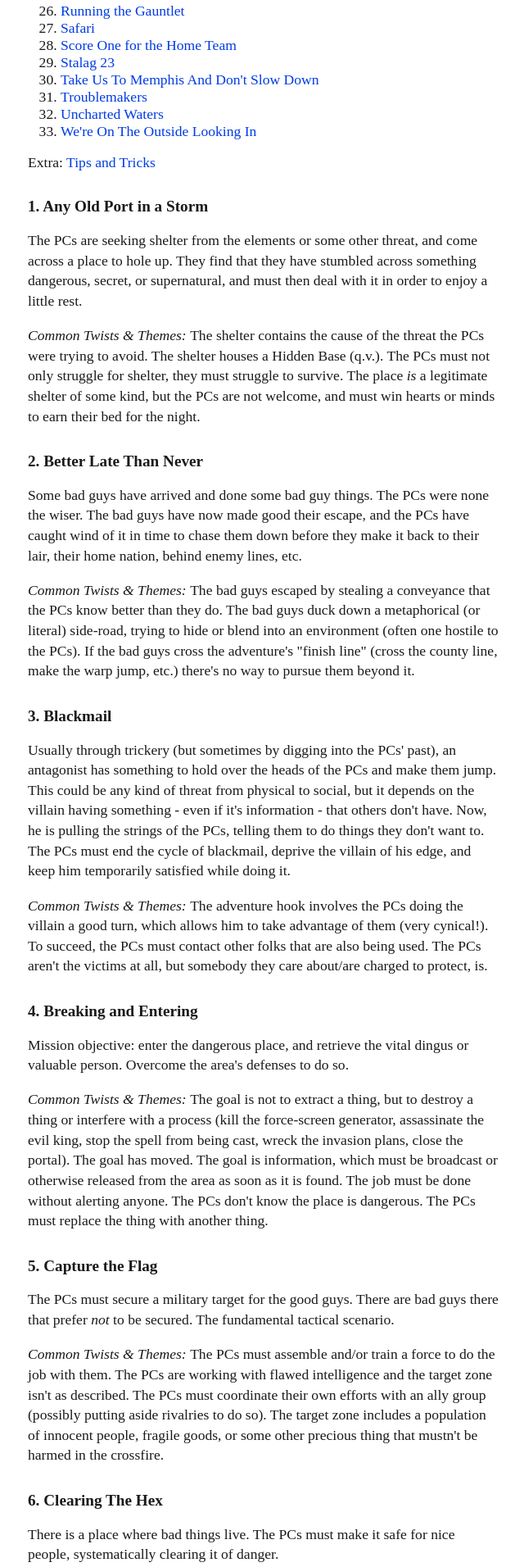
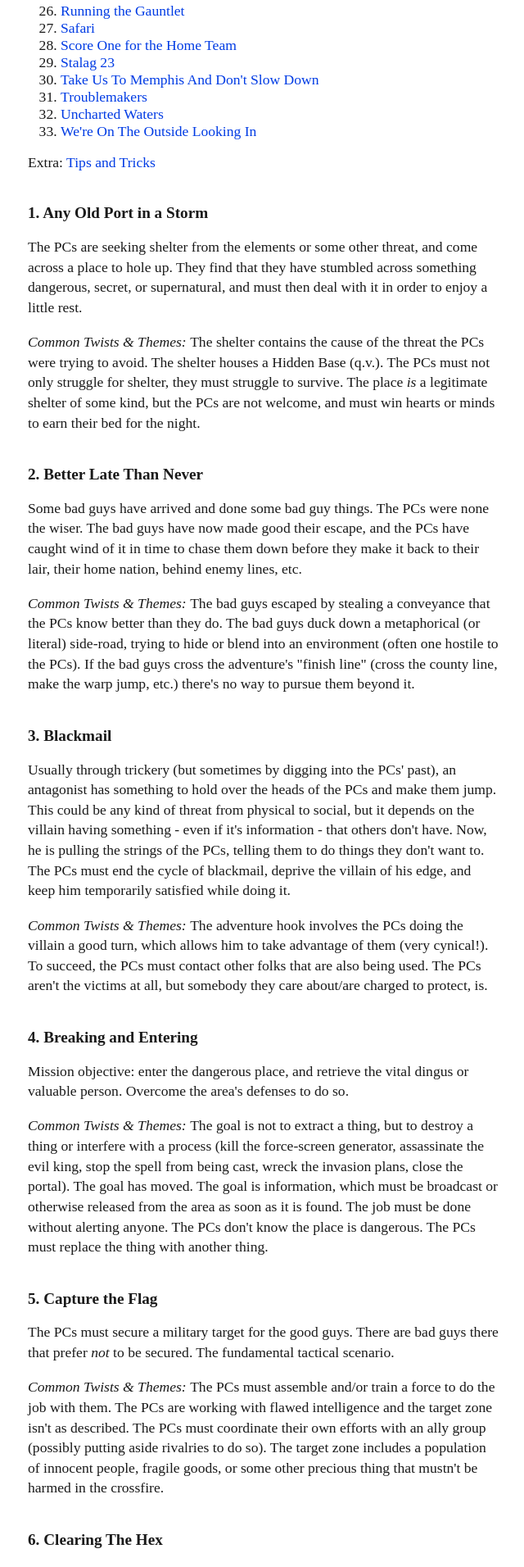
Before and after one commit to pheara/big_list_of_rpg_plots, a Jekyll site: the page built from index.html, in a window 1280 px wide. Shown: the part 993-2905 px from the top of the page at 82% size, without its empty margins (318-958 px from the left). Built offline with Jekyll 4.4.1, drawn with Linux system fonts in a browser that asks for light colours; some web fonts are replaced.

Commit message:
more section spacing.

```diff
--- a/styles/main.css
+++ b/styles/main.css
@@ -33,7 +33,7 @@ p {
 }
 
 .trope {
-  margin-top: 2rem;
+  margin-top: 2.5rem;
 }
 .trope h1 {
   font-size: 1.2rem;
```
